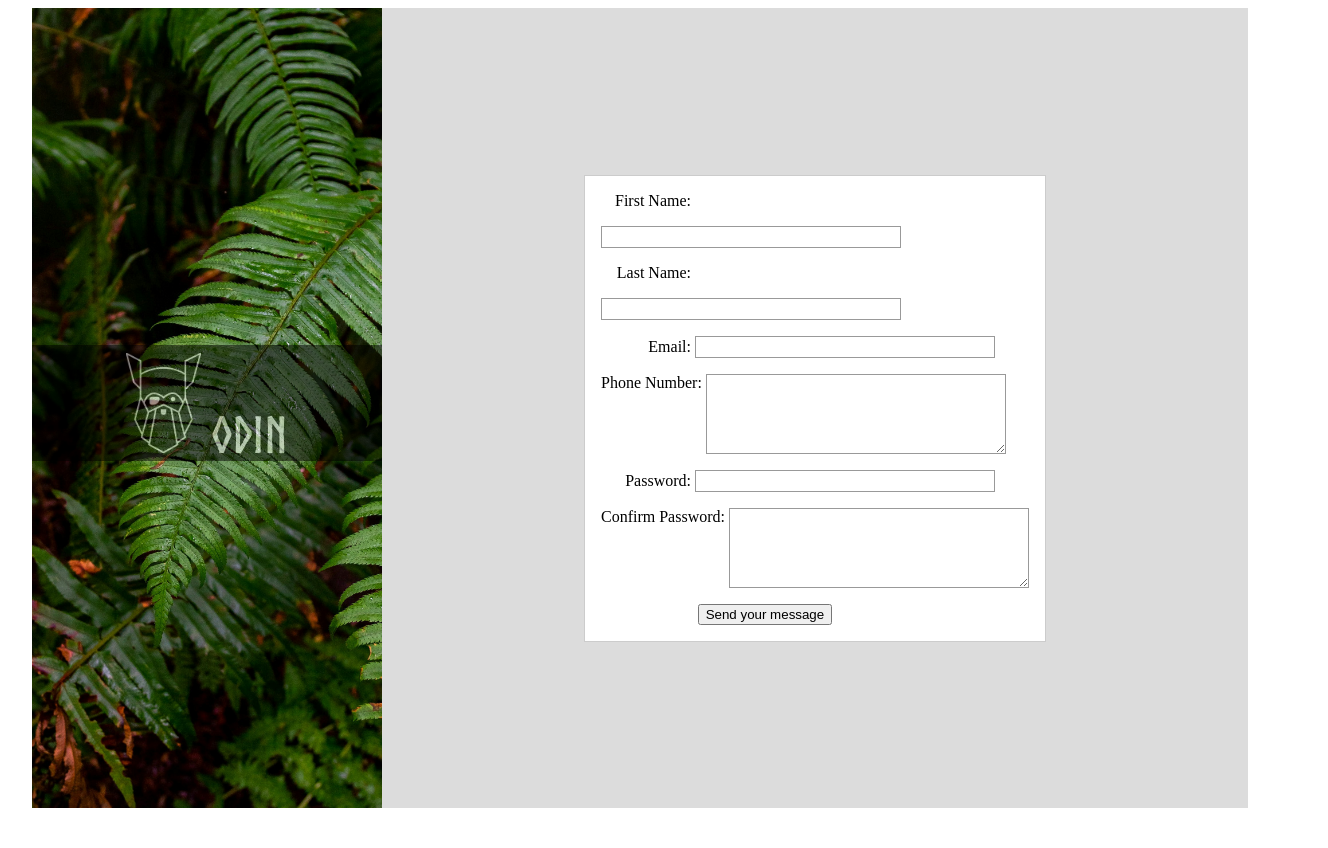
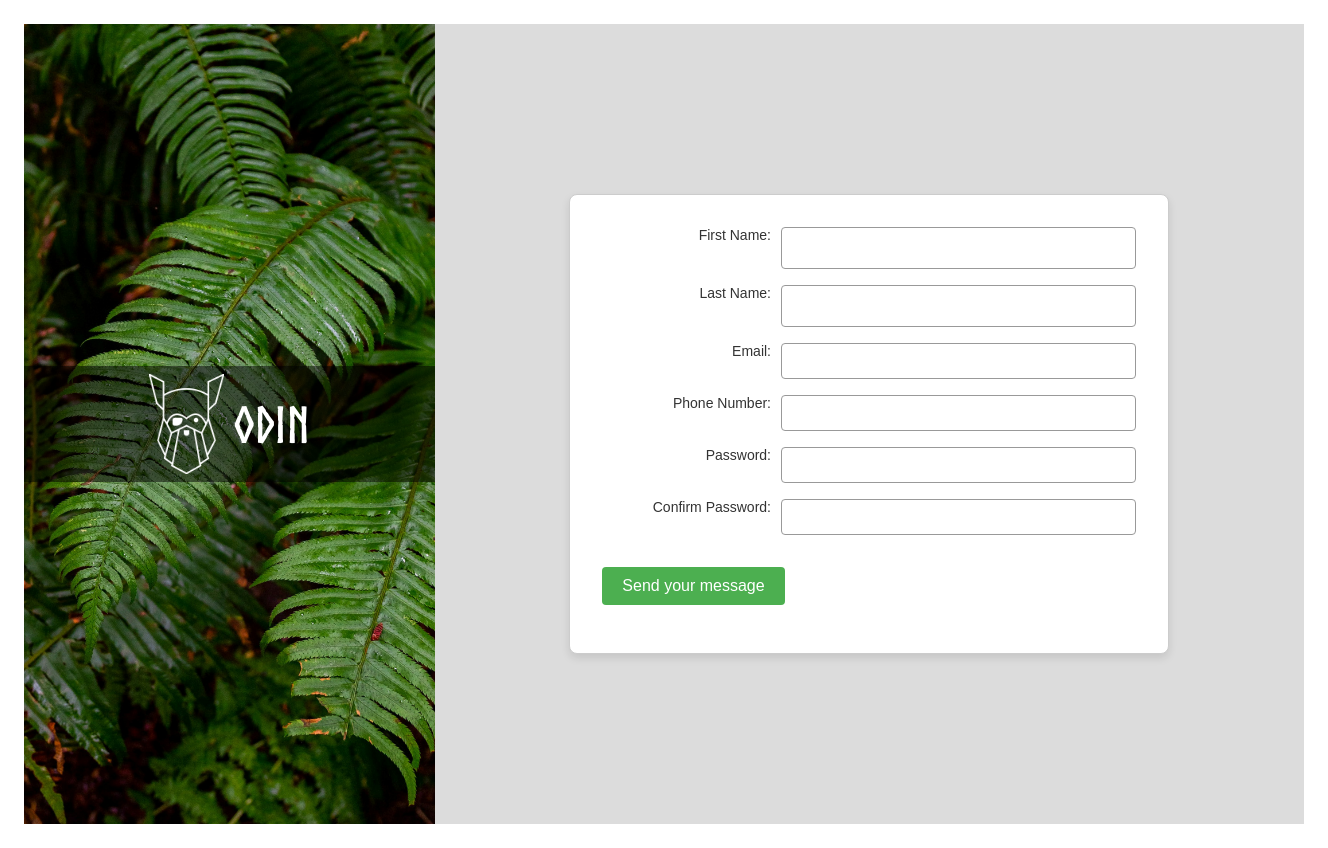
Before and after one commit to Nahduma26/Sign-up-Form, a plain HTML site: page index.html in a window 1280 px wide. Shown: the whole page, 1328 px wide, since content can reach past the window. Before the commit the page ends 816 px from the top, so only its background shows below. Drawn offline with Linux system fonts and the light colour scheme.

Commit message:
Finish form

```diff
--- a/index.html
+++ b/index.html
@@ -13,6 +13,7 @@
     </div>
 
     <div class = "right">
+
         <form action="/my-handling-form-page" method = "post">
             <ul>
                 <li>
@@ -31,7 +32,7 @@
                 </li>
                 <li>
                     <label for="phone">Phone Number:</label>
-                    <textarea id="pnumber" name="phone_number"></textarea>
+                    <input id="pnumber" name="phone_number"></input>
                 </li>
                 <li>
                     <label for="pass">Password:</label>
@@ -39,7 +40,7 @@
                 </li>
                 <li>
                     <label for="confirm">Confirm Password:</label>
-                    <textarea id="cpass" name="confirm"></textarea>
+                    <input type="password" id="cpass" name="cpassword"/>
                 </li>
                 <li class="button">
                     <button type="submit">Send your message</button>
--- a/styles.css
+++ b/styles.css
@@ -4,113 +4,164 @@
          url('fonts/Norse-Bold.woff') format('woff');
     font-weight: normal;
     font-style: normal;
-
 }
 
 body {
-    padding-left: 24px;
-    padding-right: 24px;
+    height: 100vh;
+    width: 100%;
+    padding: 24px;
+    display: flex;
+    flex-direction: row;
+    margin: 0;
 }
 
-.left {
-    background-image:
-       url("./images/halie-west-25xggax4bSA-unsplash.jpg");
-    background-size: cover;
-    /* width: 30vw;  */
-    height: 100vh;
-    float:left;
+.left, .right {
+    height: 100%;
     display: flex;
     justify-content: center;
     align-items: center;
 }
 
+.left {
+    background-image: url("./images/halie-west-25xggax4bSA-unsplash.jpg");
+    background-size: cover;
+    background-position: center;
+    flex: 1;
+    min-width: 200px;
+}
+
 .sidebar {
-    position: relative;
-    padding-top: 8px;
-    padding-bottom: 8px;
-    width: 350px;
-    height: 100px;
-    background-color: black;
-    opacity: 0.5;
+    padding: 8px;
+    background-color: rgba(0, 0, 0, 0.5);
     font-family: "NorseBold", sans-serif;
     color: white;
     text-align: center;
-    display: inline-block;
-    vertical-align: middle;
     font-size: 50px;
-    margin-top: -10px;
+    display: flex;
+    align-items: center;
+    width: 100%;
+    justify-content: center;
 }
 
 .odin-image {
-    opacity: 1;
-    position: left 40px;
+    margin-right: 10px;
 }
 
 .right {
     background-color: gainsboro;
-    height: 100vh;
-    width: auto;
+    flex: 2;
+    width: 100%;
     display: flex;
     justify-content: center;
     align-items: center;
+    padding: 24px;
+    box-sizing: border-box;
 }
 
-form{
-    display: inline-block;
-    padding: 1em;
+form {
+    padding: 2em;
     border: 1px solid #ccc;
-    margin: 0 -1em;
     background-color: white;
+    width: 100%;
+    box-sizing: border-box;
+    max-width: 600px;
+    border-radius: 8px;
+    box-shadow: 0 4px 8px rgba(0, 0, 0, 0.1);
 }
+
+form h2 {
+    margin-top: 0;
+    font-family: "NorseBold", sans-serif;
+    font-size: 24px;
+    margin-bottom: 1em;
+}
+
+form p {
+    font-family: sans-serif;
+    font-size: 14px;
+    color: #555;
+    margin-bottom: 2em;
+}
+
 ul {
     list-style: none;
     padding: 0;
     margin: 0;
+    display: flex;
+    flex-direction: column;
 }
 
-form li + li {
-    margin-top: 1em;
+li {
+    display: flex;
+    flex-wrap: wrap;
+    margin-bottom: 1em;
+    justify-content: space-between;
+    width: 100%;
 }
 
 label {
-/* Uniform size & alignment */
-display: inline-block;
-min-width: 90px;
+    flex: 1;
+    min-width: 120px;
+    margin-right: 10px;
     text-align: right;
+    font-family: sans-serif;
+    font-size: 14px;
+    color: #333;
 }
 
 input,
 textarea {
-/* To make sure that all text fields have the same font settings
-    By default, textareas have a monospace font */
+    flex: 2;
+    min-width: 200px;
     font: 1em sans-serif;
-/* Uniform text field size */
-width: 300px;
     box-sizing: border-box;
-/* Match form field borders */
     border: 1px solid #999;
+    padding: 0.5em;
+    border-radius: 4px;
 }
 
 input:focus,
 textarea:focus {
-/* Additional highlight for focused elements */
     border-color: #000;
+    outline: none;
 }
 
 textarea {
-/* Align multiline text fields with their labels */
-vertical-align: top;
-/* Provide space to type some text */
     height: 5em;
 }
 
 .button {
-/* Align buttons with the text fields */
-padding-left: 90px; /* same size as the label elements */
+    text-align: center;
+    width: 100%;
+    margin-top: 1em;
 }
 
 button {
-/* This extra margin represent roughly the same space as the space
-    between the labels and their text fields */
-margin-left: 0.5em;
+    padding: 10px 20px;
+    font-size: 1em;
+    background-color: #4CAF50;
+    color: white;
+    border: none;
+    border-radius: 4px;
+    cursor: pointer;
 }
+
+button:hover {
+    background-color: #45a049;
+}
+
+footer {
+    text-align: center;
+    margin-top: 1em;
+    font-family: sans-serif;
+    font-size: 14px;
+}
+
+footer a {
+    color: #333;
+    text-decoration: none;
+}
+
+footer a:hover {
+    text-decoration: underline;
+}
```
Lines whose indentation alone changed are shown as unchanged.
